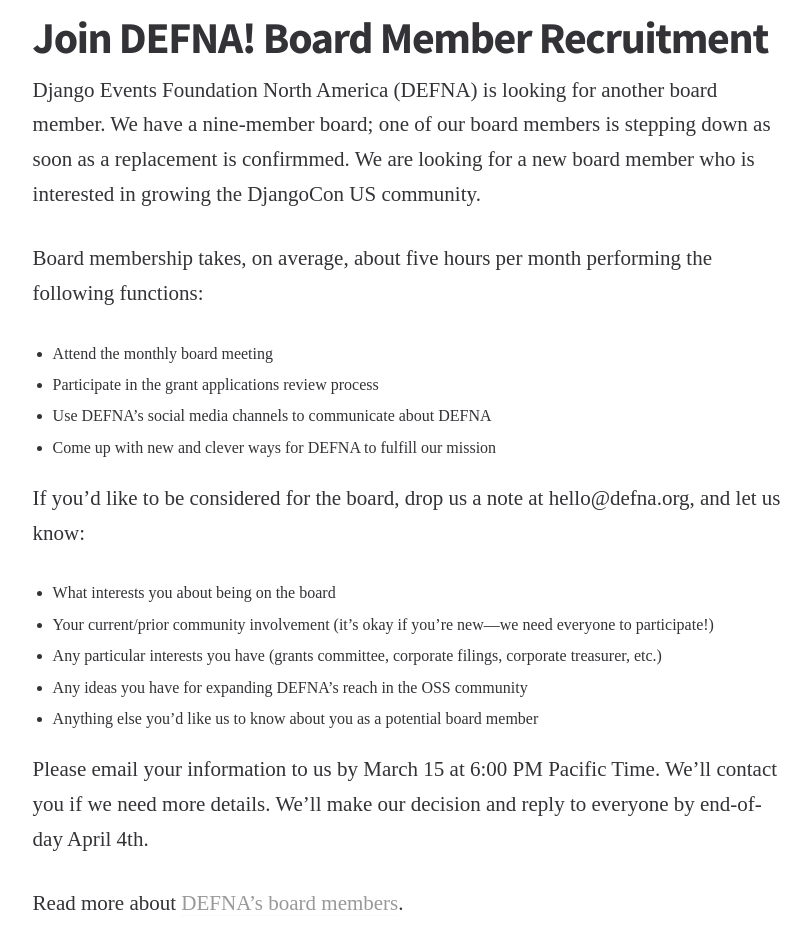
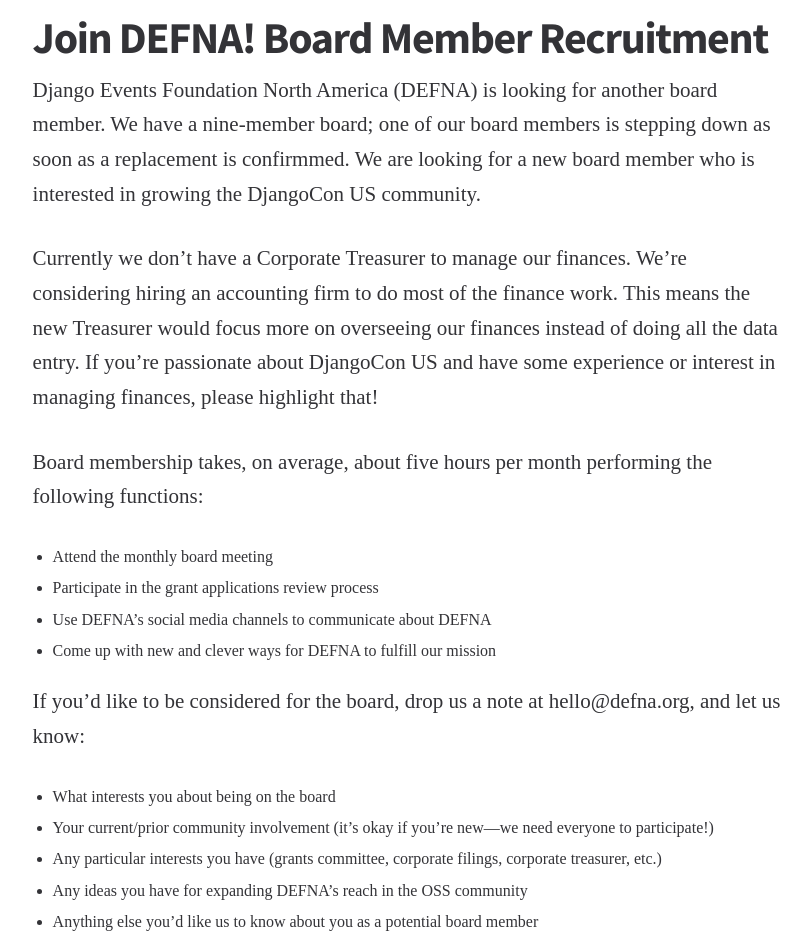
Before and after one commit to DEFNA/defna.org, a Jekyll site: the page built from _posts/2024-02-29-defna-board-member-recruitment.md, in a window 1280 px wide. Shown: the part 522-1474 px from the top of the page, without its empty margins (233-1044 px from the left). Built offline with Jekyll 4.4.1, drawn with Linux system fonts in a browser that asks for light colours.

Commit message:
Update _posts/2024-02-29-defna-board-member-recruitment.md
Co-authored-by: Tim Schilling <schillingt@better-simple.com>

```diff
--- a/_posts/2024-02-29-defna-board-member-recruitment.md
+++ b/_posts/2024-02-29-defna-board-member-recruitment.md
@@ -15,6 +15,8 @@
 
 
 Django Events Foundation North America (DEFNA) is looking for another board member. We have a nine-member board; one of our board members is stepping down as soon as a replacement is confirmmed. We are looking for a new board member who is interested in growing the DjangoCon US community.
+
+Currently we don't have a Corporate Treasurer to manage our finances. We're considering hiring an accounting firm to do most of the finance work. This means the new Treasurer would focus more on overseeing our finances instead of doing all the data entry. If you're passionate about DjangoCon US and have some experience or interest in managing finances, please highlight that!
 
 Board membership takes, on average, about five hours per month performing the following functions:
 
```
